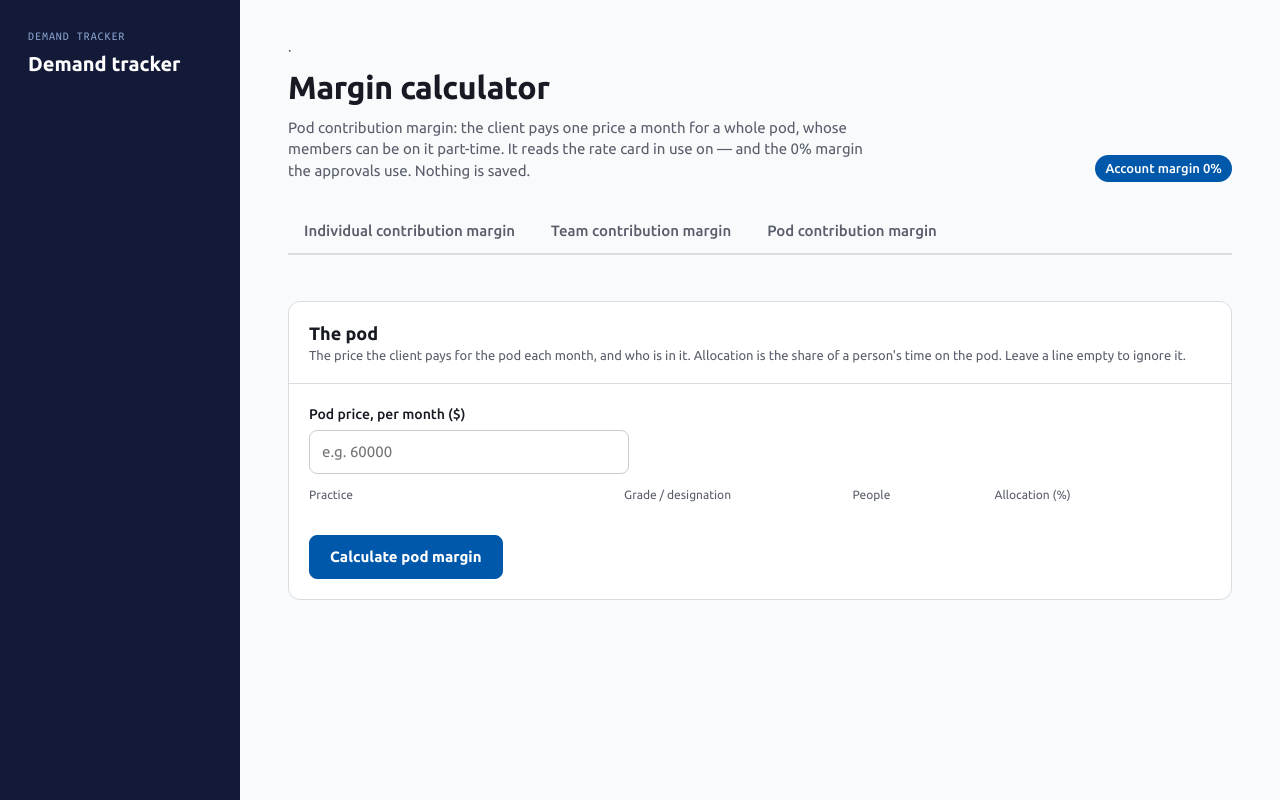
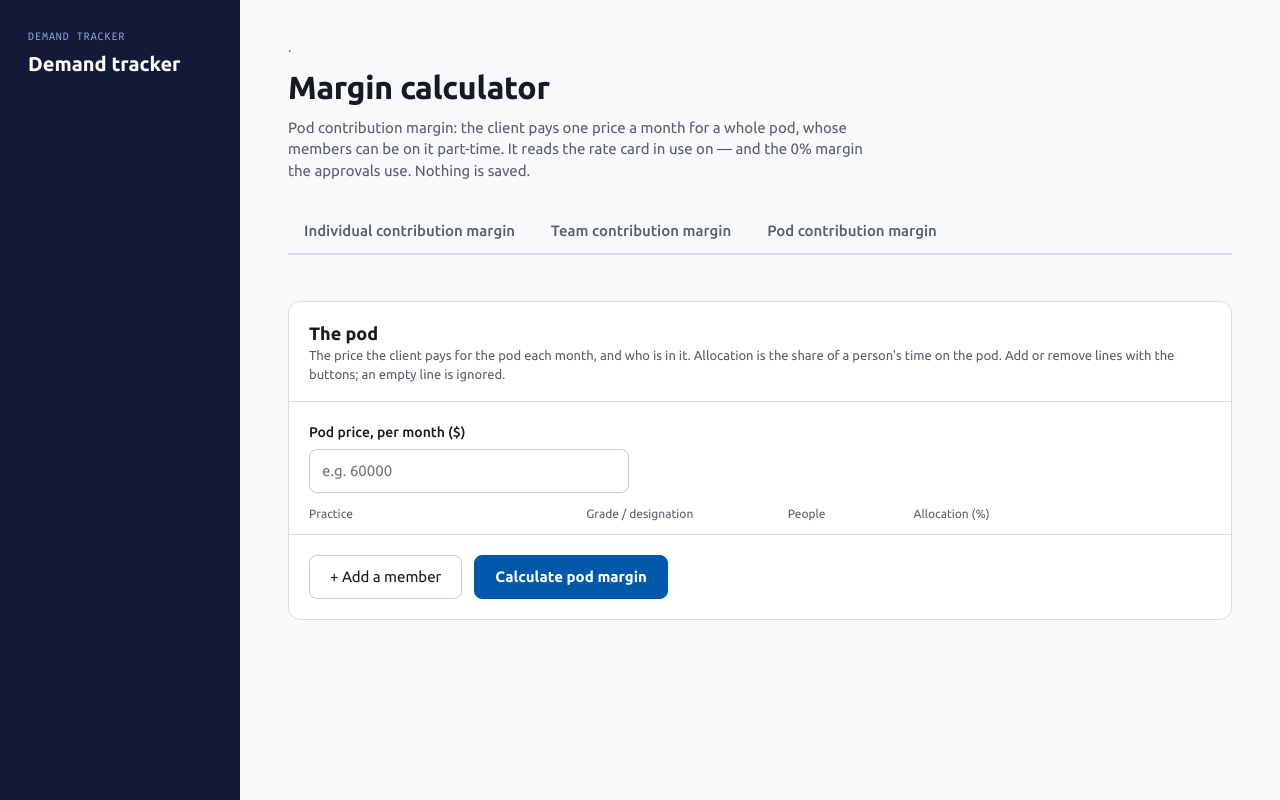
Before and after one commit to PradeepLakshmiprakash/Demand-track-builder, a FastAPI app: template app/templates/margin_calculator/pod.html in a window 1280 px wide. Run offline with FastAPI, Linux system fonts and the light colour scheme; the template is opened without the code that fills it, so the values that code supplies are empty.

Commit message:
Raise a request; add/remove lines on team and pod; no margin chip
Co-Authored-By: Claude Opus 5.5 <noreply@anthropic.com>

```diff
--- a/app/core/nav.py
+++ b/app/core/nav.py
@@ -51,7 +51,7 @@ NAV: tuple[NavItem, ...] = (
     NavItem(
         "requests",
         "/requests",
-        _same("Requests to administrator", DO, AD, AT, LD, IV) | {ADM: "Requests"},
+        _same("Raise a request", DO, AD, AT, LD, IV) | {ADM: "Requests"},
         phase=8,
         ready=True,
     ),
--- a/app/routers/margin_calculator.py
+++ b/app/routers/margin_calculator.py
@@ -78,7 +78,7 @@ def calculator(
     )
 
 
-ROWS_MIN, ROWS_MAX = 5, 12
+ROWS_MAX = 40  # lines read from one form
 
 
 def _num(raw: str, lo: Decimal, hi: Decimal) -> Decimal | None:
@@ -129,7 +129,8 @@ def _members(request: Request, cfg: AccountConfig, *, with_rate: bool) -> tuple[
 
 
 def _blank_rows(members: list[Member]) -> int:
-    return max(ROWS_MIN, min(ROWS_MAX, len(members) + 2)) - len(members)
+    """Empty lines to start with; after that the Add button adds them."""
+    return 0 if members else 3
 
 
 @router.get("/margin-calculator/team", response_class=HTMLResponse)
--- a/app/static/app.css
+++ b/app/static/app.css
@@ -535,7 +535,8 @@ button.quick { font: inherit; font-size: 13px; cursor: pointer; min-height: 0; }
 .calc-tabs a { padding: 10px 16px; text-decoration: none; color: var(--muted); font-weight: 500; border-bottom: 3px solid transparent; margin-bottom: -2px; border-radius: 6px 6px 0 0; }
 .calc-tabs a:hover { color: var(--ink); background: var(--brand-tint); }
 .calc-tabs a.on { color: var(--brand); border-bottom-color: var(--brand); font-weight: 700; }
-.tr.teamrow { display: grid; grid-template-columns: 1.4fr 1fr .6fr 1fr; gap: 12px; align-items: center; }
+.tr.teamrow { display: grid; grid-template-columns: 1.4fr 1fr .6fr 1fr 96px; gap: 12px; align-items: center; }
+.teamrow .rm:disabled { opacity: .4; cursor: default; }
 .tr.teamout { display: grid; grid-template-columns: 1.6fr .5fr .9fr .8fr .7fr .9fr 1fr 1fr; gap: 12px; align-items: center; }
 .tr.podout { display: grid; grid-template-columns: 1.6fr .5fr .7fr 1fr .9fr 1fr 1fr; gap: 12px; align-items: center; }
 .tr.total { background: var(--brand-tint); }
--- a/app/templates/margin_calculator/index.html
+++ b/app/templates/margin_calculator/index.html
@@ -7,7 +7,6 @@
     <h1>Margin calculator</h1>
     <div class="lede">Individual contribution margin: the margin one position's client rate leaves for a practice and grade. It reads the rate card in use on {{ today | d }} and the {{ '%g' % threshold }}% margin the approvals use. Nothing is saved.</div>
   </div>
-  <span class="chip done">Account margin {{ '%g' % threshold }}%</span>
 </div>
 {% include "margin_calculator/_tabs.html" %}
 
--- a/app/templates/margin_calculator/pod.html
+++ b/app/templates/margin_calculator/pod.html
@@ -1,5 +1,27 @@
 {% extends "base.html" %}
-{% block title %}Pod contribution margin{% endblock %}
+{% block title %}Pod contribution margin
+<script>
+(function () {
+  var box = document.getElementById('lines'), tpl = document.getElementById('line-tpl');
+  function renumber() {
+    var rows = box.querySelectorAll('.teamrow');
+    rows.forEach(function (r) { r.querySelector('.rm').disabled = rows.length === 1; });
+  }
+  document.getElementById('add-line').addEventListener('click', function () {
+    box.appendChild(tpl.content.cloneNode(true));
+    renumber();
+    box.lastElementChild.querySelector('select').focus();
+  });
+  box.addEventListener('click', function (e) {
+    var b = e.target.closest('.rm');
+    if (!b) return;
+    b.closest('.teamrow').remove();
+    renumber();
+  });
+  renumber();
+})();
+</script>
+{% endblock %}
 {% block main %}
 <div class="head">
   <div>
@@ -7,13 +29,12 @@
     <h1>Margin calculator</h1>
     <div class="lede">Pod contribution margin: the client pays one price a month for a whole pod, whose members can be on it part-time. It reads the rate card in use on {{ today | d }} and the {{ '%g' % threshold }}% margin the approvals use. Nothing is saved.</div>
   </div>
-  <span class="chip done">Account margin {{ '%g' % threshold }}%</span>
 </div>
 {% include "margin_calculator/_tabs.html" %}
 {% if problems %}<div class="flash bad" role="alert">{% for p in problems %}{{ p }}{{ ' ' if not loop.last }}{% endfor %}</div>{% endif %}
 
 <section class="panel">
-  <div class="panel-head"><div><h2>The pod</h2><div class="hint">The price the client pays for the pod each month, and who is in it. Allocation is the share of a person's time on the pod. Leave a line empty to ignore it.</div></div></div>
+  <div class="panel-head"><div><h2>The pod</h2><div class="hint">The price the client pays for the pod each month, and who is in it. Allocation is the share of a person's time on the pod. Add or remove lines with the buttons; an empty line is ignored.</div></div></div>
   <form method="get">
     <div class="panel-body" style="padding-bottom:0">
       <label class="f" style="max-width:320px">Pod price, per month ($)
@@ -21,19 +42,23 @@
       </label>
     </div>
     <div class="tbl plain">
-      <div class="tr th teamrow"><div>Practice</div><div>Grade / designation</div><div>People</div><div>Allocation (%)</div></div>
+      <div class="tr th teamrow"><div>Practice</div><div>Grade / designation</div><div>People</div><div>Allocation (%)</div><div></div></div>
       {% macro line(m, n) %}
       <div class="tr teamrow">
         <select name="practice" aria-label="Practice, line {{ n }}"><option value="">Practice…</option>{% for p in cfg.practices %}<option {{ 'selected' if m and m.practice == p }}>{{ p }}</option>{% endfor %}</select>
         <select name="grade" aria-label="Grade, line {{ n }}"><option value="">Grade…</option>{% for g in cfg.grades %}<option {{ 'selected' if m and m.grade == g }}>{{ g }}</option>{% endfor %}</select>
         <input type="number" name="count" min="1" max="200" step="1" value="{{ m.count if m else '' }}" placeholder="1" aria-label="People, line {{ n }}">
         <input type="number" name="allocation" min="1" max="100" step="1" value="{{ '%g' % m.allocation if m else '' }}" placeholder="100" aria-label="Allocation, line {{ n }}">
+        <button type="button" class="btn small rm" aria-label="Remove this member">Remove</button>
       </div>
       {% endmacro %}
+      <div id="lines">
       {% for m in members %}{{ line(m, loop.index) }}{% endfor %}
       {% for i in range(blanks) %}{{ line(none, members | length + loop.index) }}{% endfor %}
+      </div>
+      <template id="line-tpl">{{ line(none, 0) }}</template>
     </div>
-    <div class="panel-body row"><button class="btn primary">Calculate pod margin</button>{% if members %}<a class="small" href="/margin-calculator/pod">Start again</a>{% endif %}</div>
+    <div class="panel-body row"><button type="button" class="btn" id="add-line">+ Add a member</button><button class="btn primary">Calculate pod margin</button>{% if members %}<a class="small" href="/margin-calculator/pod">Start again</a>{% endif %}</div>
   </form>
 </section>
 
@@ -81,4 +106,26 @@
 </section>
 {% endif %}
 {% endif %}
+
+<script>
+(function () {
+  var box = document.getElementById('lines'), tpl = document.getElementById('line-tpl');
+  function renumber() {
+    var rows = box.querySelectorAll('.teamrow');
+    rows.forEach(function (r) { r.querySelector('.rm').disabled = rows.length === 1; });
+  }
+  document.getElementById('add-line').addEventListener('click', function () {
+    box.appendChild(tpl.content.cloneNode(true));
+    renumber();
+    box.lastElementChild.querySelector('select').focus();
+  });
+  box.addEventListener('click', function (e) {
+    var b = e.target.closest('.rm');
+    if (!b) return;
+    b.closest('.teamrow').remove();
+    renumber();
+  });
+  renumber();
+})();
+</script>
 {% endblock %}
--- a/app/templates/requests/index.html
+++ b/app/templates/requests/index.html
@@ -4,7 +4,7 @@
 <div class="head">
   <div>
     <div class="eyebrow">{{ actor.role.label }} · {{ actor.account_name }}</div>
-    <h1>{{ 'Requests to the Administrator' if can_raise else 'Requests' }}</h1>
+    <h1>{{ 'Raise a request' if can_raise else 'Requests' }}</h1>
     <div class="lede">{% if can_raise %}The Administrator runs User access, Account settings and the Rate card. Ask for what your role needs here: they get an email, make the change and mark it done, and you are told.{% else %}Changes people in this account have asked for. Make the change on the matching screen, then mark the request done here: the requester is emailed.{% endif %}</div>
   </div>
 </div>
```
Also changed, not shown: app/templates/margin_calculator/team.html (+52 -5 lines), tests/test_nav_and_guards.py (+5 -5 lines).
